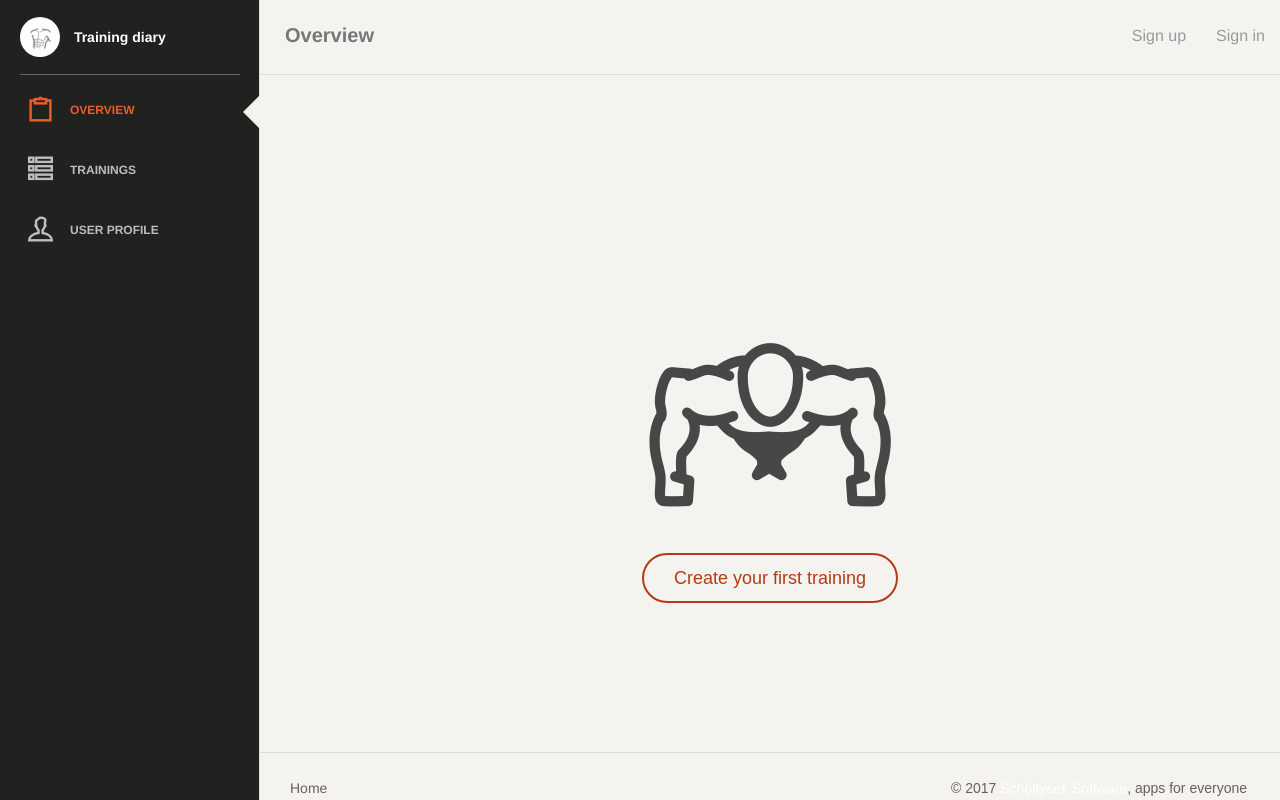
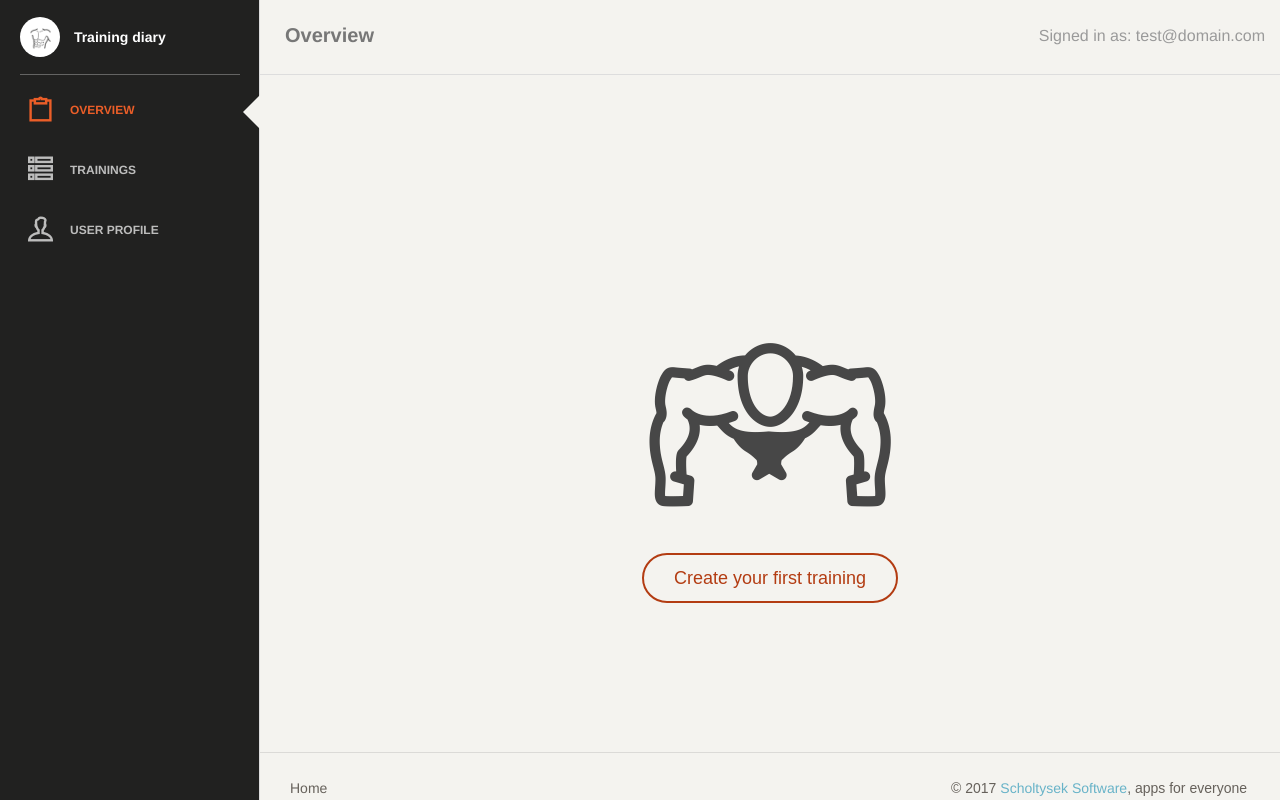
Before and after one commit to scholtysek-software/training-diary-vue, a Vue app: page /#/overview in a window 1280 px wide. Built offline with nearby package versions, Linux system fonts and the light colour scheme; a web font is replaced by a local one.

Commit message:
Introduce user management
* added UserResource
* implemented checking user-aware links

```diff
--- a/package.json
+++ b/package.json
@@ -13,6 +13,7 @@
     "test": "npm run unit && npm run e2e"
   },
   "dependencies": {
+    "axios": "^0.16.2",
     "bootstrap": "^3.3.7",
     "chartist": "^0.10.1",
     "v-click-outside": "0.0.8",
--- a/src/App.vue
+++ b/src/App.vue
@@ -3,7 +3,7 @@
     <router-view></router-view>
     <!--This sidebar appears only for screens smaller than 992px-->
     <side-bar type="navbar" :sidebar-links="$sidebar.sidebarLinks">
-      <ul class="nav navbar-nav">
+      <ul class="nav navbar-nav" v-if="!user">
         <li>
           <router-link to="#" class="dropdown-toggle" data-toggle="dropdown">
               <i class="ti-user"></i>
@@ -23,7 +23,15 @@
 </template>
 
 <script>
-  export default {}
+  import UserResource from './resources/user'
+
+  export default {
+    data () {
+      return {
+        user: UserResource.getUser()
+      }
+    }
+  }
 </script>
 
 <style lang="scss"></style>
--- a/src/components/Dashboard/Layout/ContentFooter.vue
+++ b/src/components/Dashboard/Layout/ContentFooter.vue
@@ -4,7 +4,7 @@
       <nav class="pull-left">
         <ul>
           <li>
-            <router-link :to="{path:'/admin'}">Home</router-link>
+            <router-link :to="{path:'/'}">Home</router-link>
           </li>
         </ul>
       </nav>
--- a/src/components/Dashboard/Layout/TopNavbar.vue
+++ b/src/components/Dashboard/Layout/TopNavbar.vue
@@ -12,19 +12,24 @@
       </div>
       <div class="navbar-right-menu">
         <ul class="nav navbar-nav navbar-right">
-          <li>
+          <li v-if="!user">
             <router-link to="#" class="btn-rotate">
               <p>
                 Sign up
               </p>
             </router-link>
             </li>
-          <li class="open">
+          <li class="open" v-if="!user">
             <router-link to="sign-in" class="btn-rotate">
               <p>
                 Sign in
               </p>
             </router-link>
+          </li>
+          <li class="open" v-if="user">
+            <a href="#">
+              <p>Signed in as: {{user.email}}</p>
+            </a>
           </li>
         </ul>
       </div>
@@ -32,6 +37,8 @@
   </nav>
 </template>
 <script>
+  import UserResource from './../../../resources/user'
+
   export default {
     computed: {
       routeName () {
@@ -41,7 +48,8 @@
     },
     data () {
       return {
-        activeNotifications: false
+        activeNotifications: false,
+        user: UserResource.getUser()
       }
     },
     methods: {
--- a/src/components/UIComponents/SidebarPlugin/SideBar.vue
+++ b/src/components/UIComponents/SidebarPlugin/SideBar.vue
@@ -19,10 +19,9 @@
       </slot>
       <ul :class="navClasses">
         <!--By default vue-router adds an active class to each route link. This way the links are colored when clicked-->
-        <router-link v-for="(link,index) in sidebarLinks" :to="link.path" tag="li" :ref="link.name">
+        <router-link v-for="(link,index) in sidebarLinks" :to="link.path" tag="li" :ref="link.name" v-if="!link.restrictedForLoggedIn || (link.restrictedForLoggedIn && user)">
           <a>
             <i :class="link.icon"></i>
-
             <p>{{link.name}}
             </p>
           </a>
--- a/src/components/UIComponents/SidebarPlugin/index.js
+++ b/src/components/UIComponents/SidebarPlugin/index.js
@@ -1,4 +1,5 @@
 import Sidebar from './SideBar.vue'
+import UserResource from './../../../resources/user'
 
 const SidebarStore = {
   showSidebar: false,
@@ -6,17 +7,20 @@ const SidebarStore = {
     {
       name: 'overview',
       icon: 'ti-clipboard',
-      path: '/overview'
+      path: '/overview',
+      restrictedForLoggedIn: false
     },
     {
       name: 'Trainings',
       icon: 'ti-view-list-alt',
-      path: '/trainings'
+      path: '/trainings',
+      restrictedForLoggedIn: true
     },
     {
       name: 'User profile',
       icon: 'ti-user',
-      path: '/user'
+      path: '/user',
+      restrictedForLoggedIn: true
     }
   ],
   displaySidebar (value) {
@@ -30,7 +34,8 @@ const SidebarPlugin = {
     Vue.mixin({
       data () {
         return {
-          sidebarStore: SidebarStore
+          sidebarStore: SidebarStore,
+          user: UserResource.getUser()
         }
       }
     })
--- a/src/components/User/SignIn.vue
+++ b/src/components/User/SignIn.vue
@@ -107,19 +107,16 @@
     background-size: cover;
   }
 
-  .sign-in a {
+  .sign-in .footer .copyright a {
     color: #FFFFFF;
   }
+
   .full-page .content {
     min-height: calc(100vh - 70px);
   }
 
   .footer .copyright {
     color: #eeeeee;
-  }
-
-  .footer .copyright a {
-    color: #FFFFFF;
   }
 
   .card-header, .card-content {
--- /dev/null
+++ b/src/resources/user.js
@@ -0,0 +1,10 @@
+let user
+user = {
+  email: 'test@domain.com'
+}
+
+const getUser = () => user
+
+export default {
+  getUser
+}
```
Also changed, not shown: 1 other file (tests, documents, lock files or other folders).
